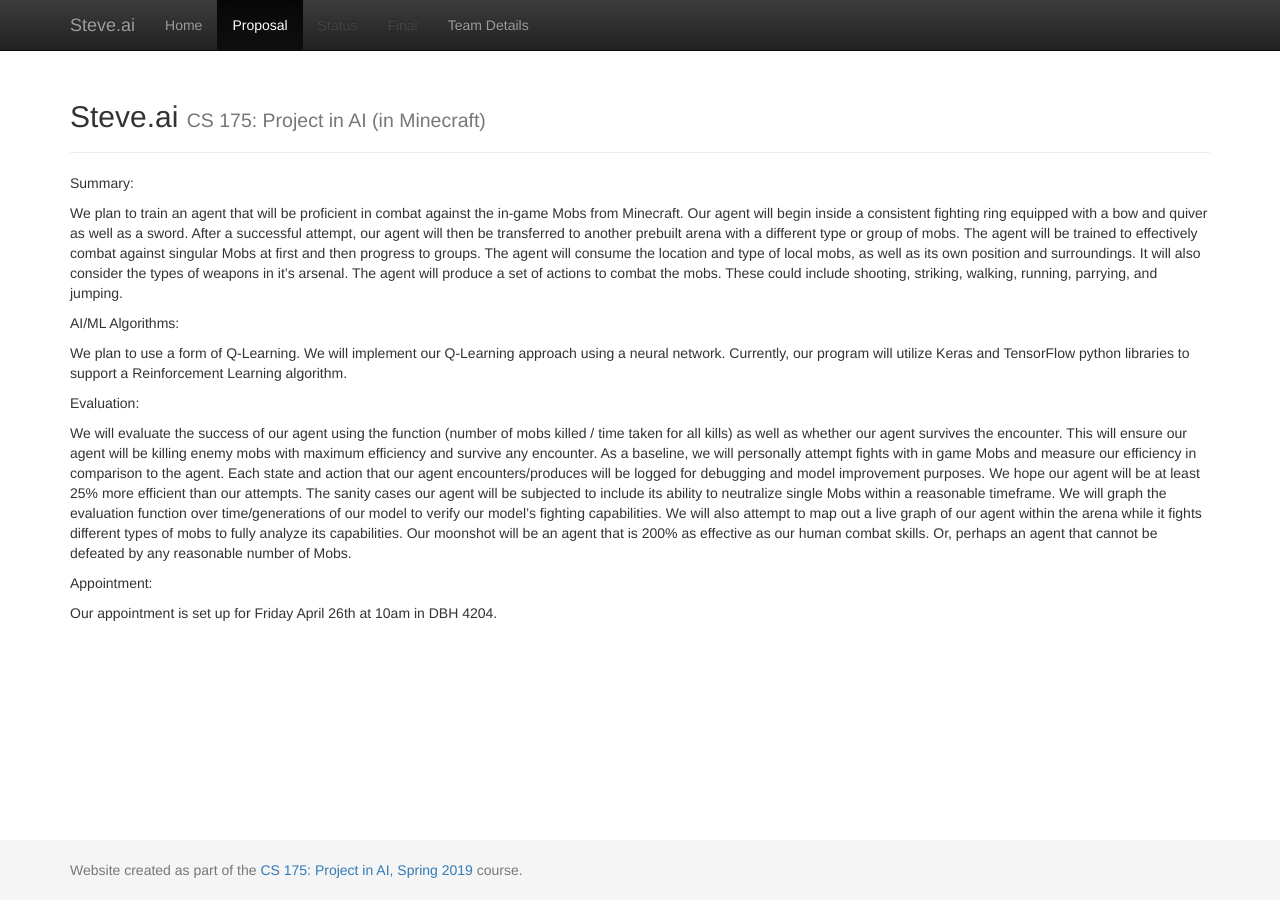
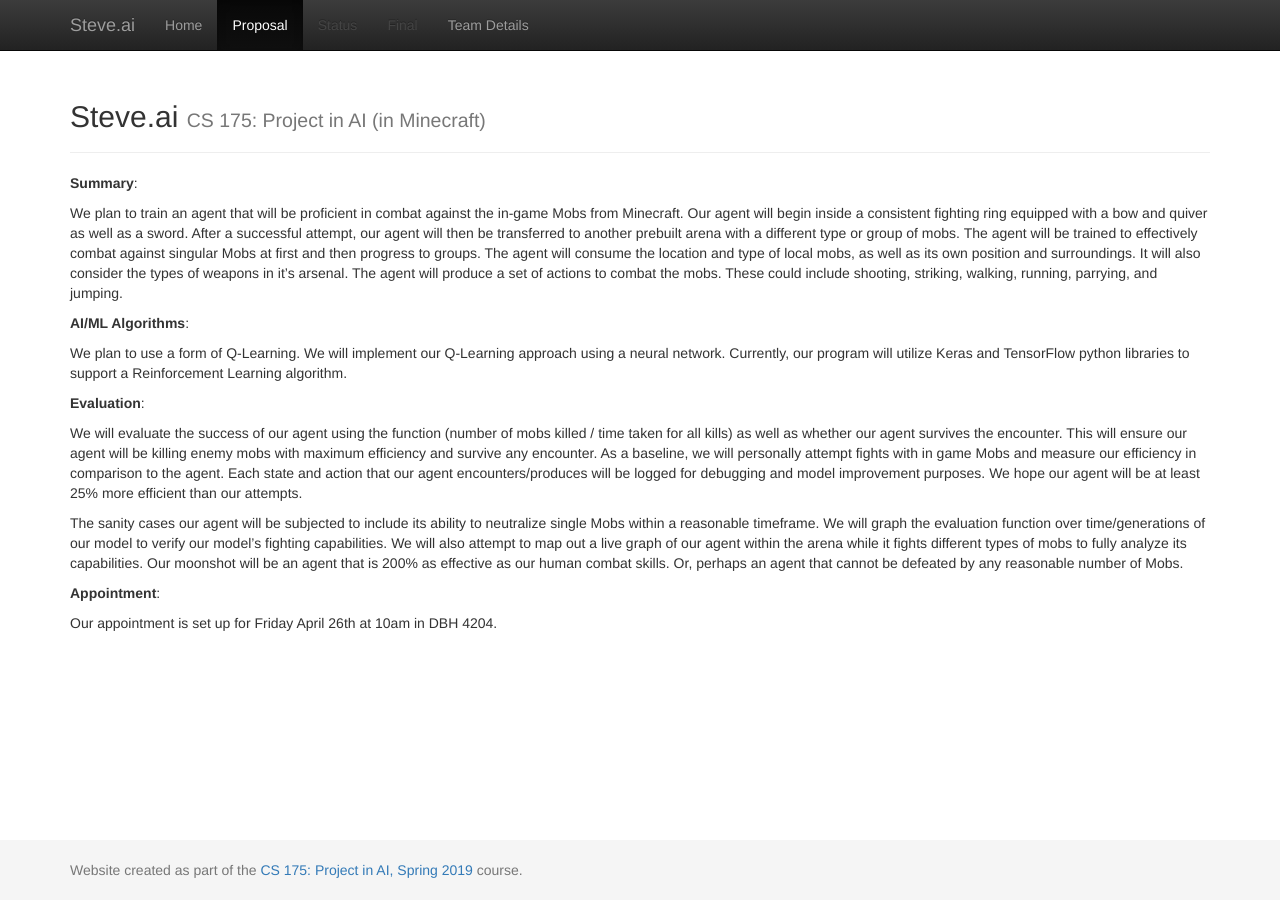
Before and after one commit to JahnChoi/steve.ai, a Jekyll site: the page built from docs/proposal.md, in a window 1280 px wide. Built offline with Jekyll 4.4.1, drawn with Linux system fonts in a browser that asks for light colours; part of the change alters nothing that is shown.

```diff
--- a/docs/proposal.md
+++ b/docs/proposal.md
@@ -4,19 +4,20 @@ title:  Proposal
 ---
 
 
-Summary:
+**Summary**:
 
 We plan to train an agent that will be proficient in combat against the in-game Mobs from Minecraft. Our agent will begin inside a consistent fighting ring equipped with a bow and quiver as well as a sword. After a successful attempt, our agent will then be transferred to another prebuilt arena with a different type or group of mobs. The agent will be trained to effectively combat against singular Mobs at first and then progress to groups. The agent will consume the location and type of local mobs, as well as its own position and surroundings. It will also consider the types of weapons in it’s arsenal. The agent will produce a set of actions to combat the mobs. These could include shooting, striking, walking, running, parrying, and jumping.
 
-AI/ML Algorithms:
+**AI/ML Algorithms**:
 
 We plan to use a form of Q-Learning. We will implement our Q-Learning approach using a neural network. Currently, our program will utilize Keras and TensorFlow python libraries to support a Reinforcement Learning algorithm.
 
-Evaluation:
+**Evaluation**:
 
 We will evaluate the success of our agent using the function (number of mobs killed / time taken for all kills) as well as whether our agent survives the encounter. This will ensure our agent will be killing enemy mobs with maximum efficiency and survive any encounter. As a baseline, we will personally attempt fights with in game Mobs and measure our efficiency in comparison to the agent. Each state and action that our agent encounters/produces will be logged for debugging and model improvement purposes. We hope our agent will be at least 25% more efficient than our attempts.
+
 The sanity cases our agent will be subjected to include its ability to neutralize single Mobs within a reasonable timeframe. We will graph the evaluation function over time/generations of our model to verify our model’s fighting capabilities. We will also attempt to map out a live graph of our agent within the arena while it fights different types of mobs to fully analyze its capabilities. Our moonshot will be an agent that is 200% as effective as our human combat skills. Or, perhaps an agent that cannot be defeated by any reasonable number of Mobs.
 
-Appointment:
+**Appointment**:
 
 Our appointment is set up for Friday April 26th at 10am in DBH 4204.
```
